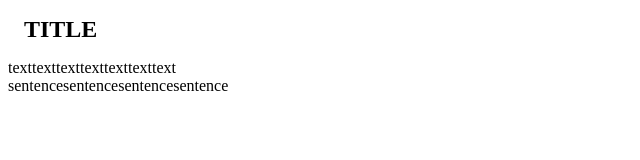
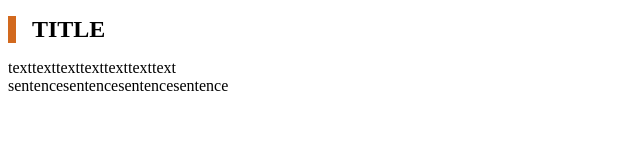
Before and after one commit to kndaym/kndtest.github.io, a plain HTML site: page index.html in a window 1280 px wide. Shown: the full height of the page, 0-640 px from the left. Drawn offline with Linux system fonts and the light colour scheme.

Commit message:
Add files via upload

```diff
--- a/css/styles.css
+++ b/css/styles.css
@@ -1,5 +1,5 @@
 h1 {
     font-size: 24px;
     padding-left: 16px;
-    /* border-left: 8px solid chocolate; */
+    border-left: 8px solid chocolate;
   }
```
